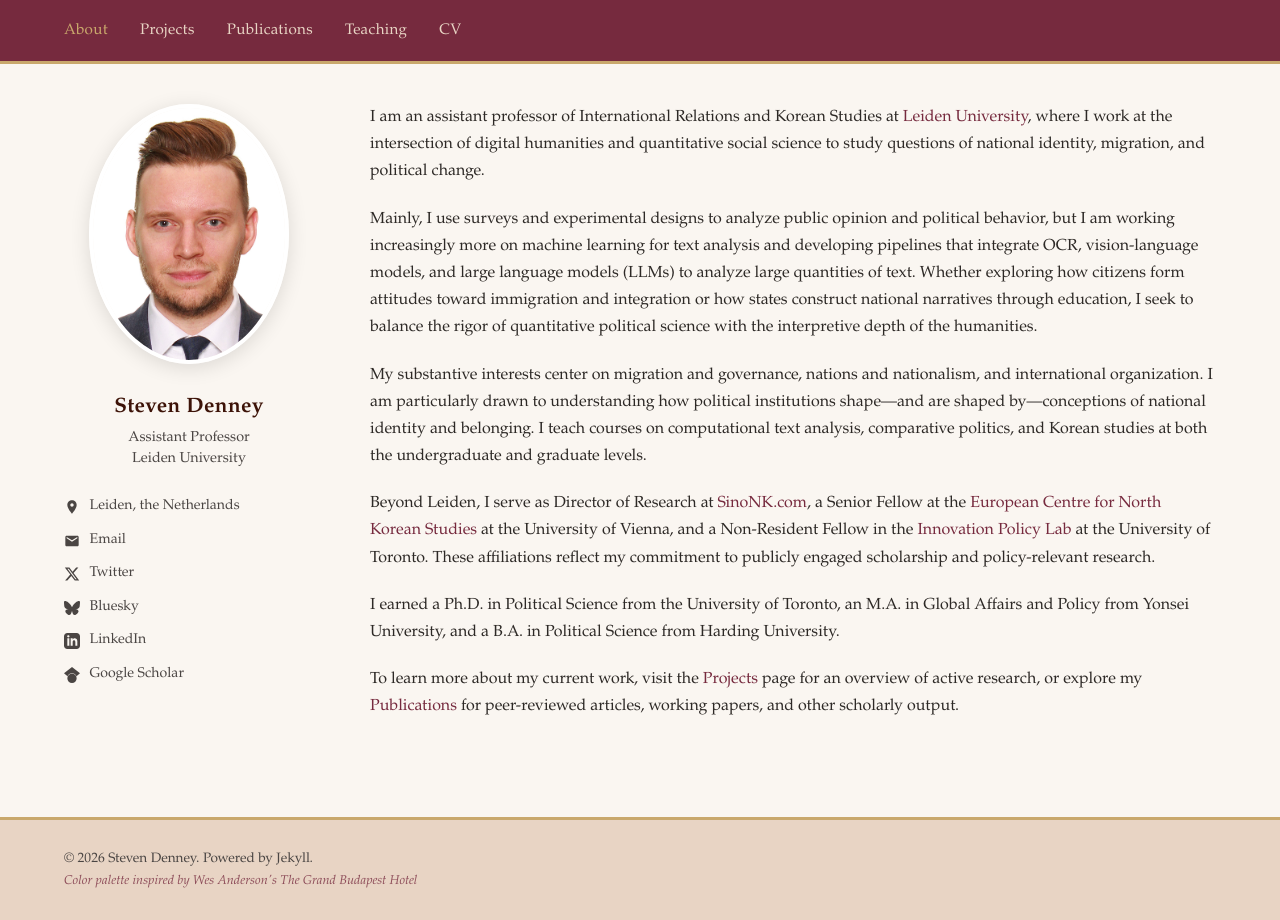
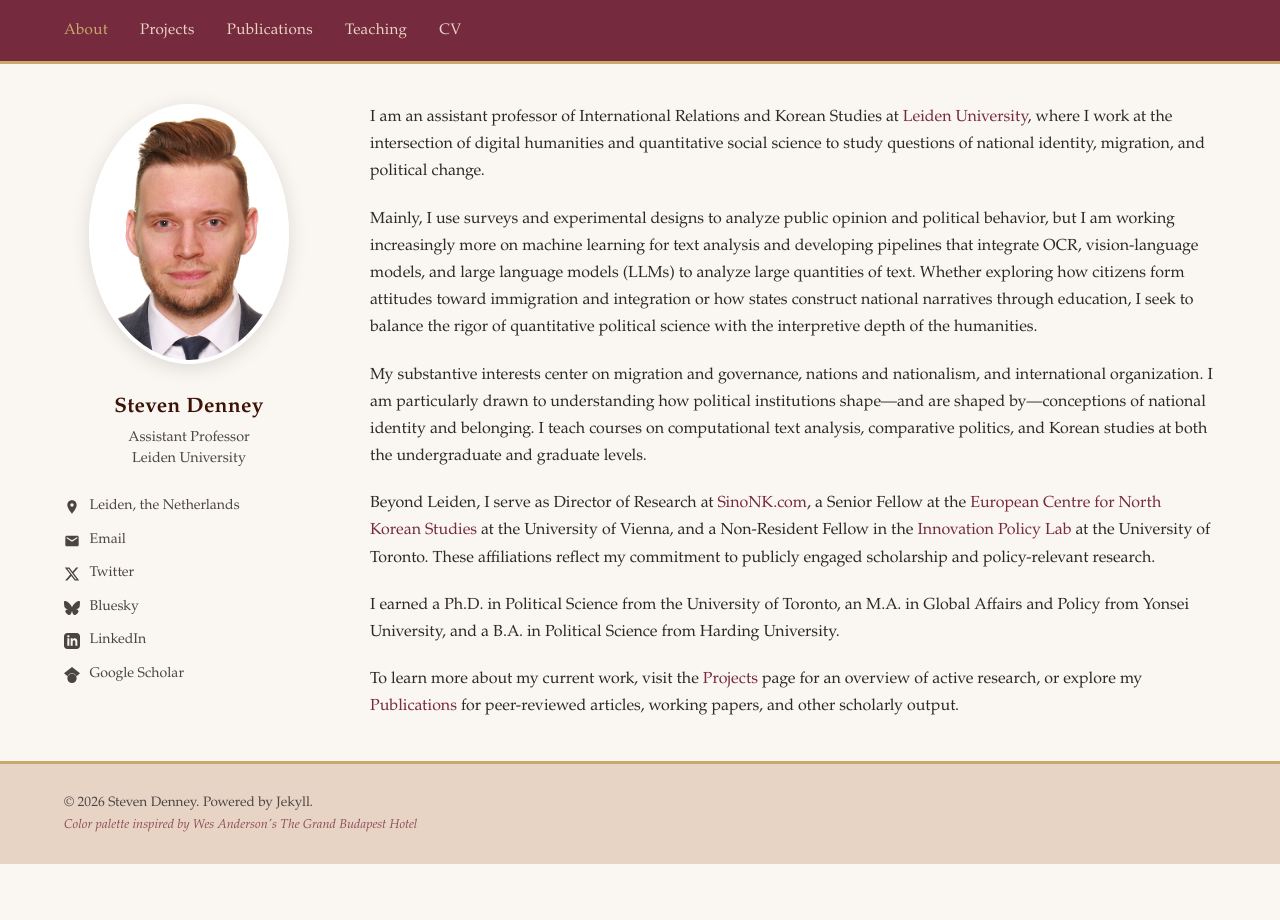
Before and after one commit to scdenney/scdenney.github.io, a Jekyll site: the page built from index.md, in a window 1280 px wide. Built offline with Jekyll 4.4.1, drawn with Linux system fonts in a browser that asks for light colours.

Commit message:
Reduce footer spacing gap

```diff
--- a/assets/css/style.css
+++ b/assets/css/style.css
@@ -438,7 +438,7 @@ details li {
 .site-footer {
   background-color: var(--warm-tan);
   padding: 1.75rem 0;
-  margin-top: 3.5rem;
+  margin-top: 0;
   font-size: 0.85rem;
   color: var(--text-gray);
   border-top: 3px solid var(--muted-gold);
```
